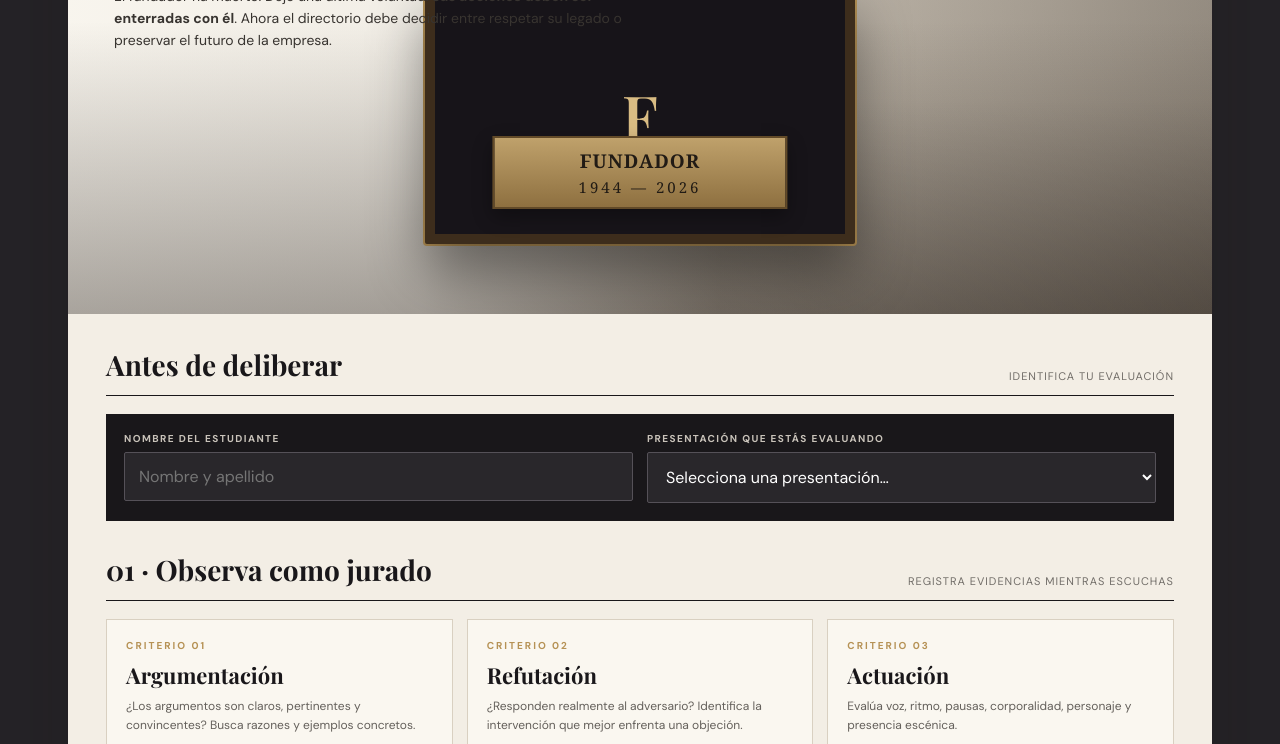
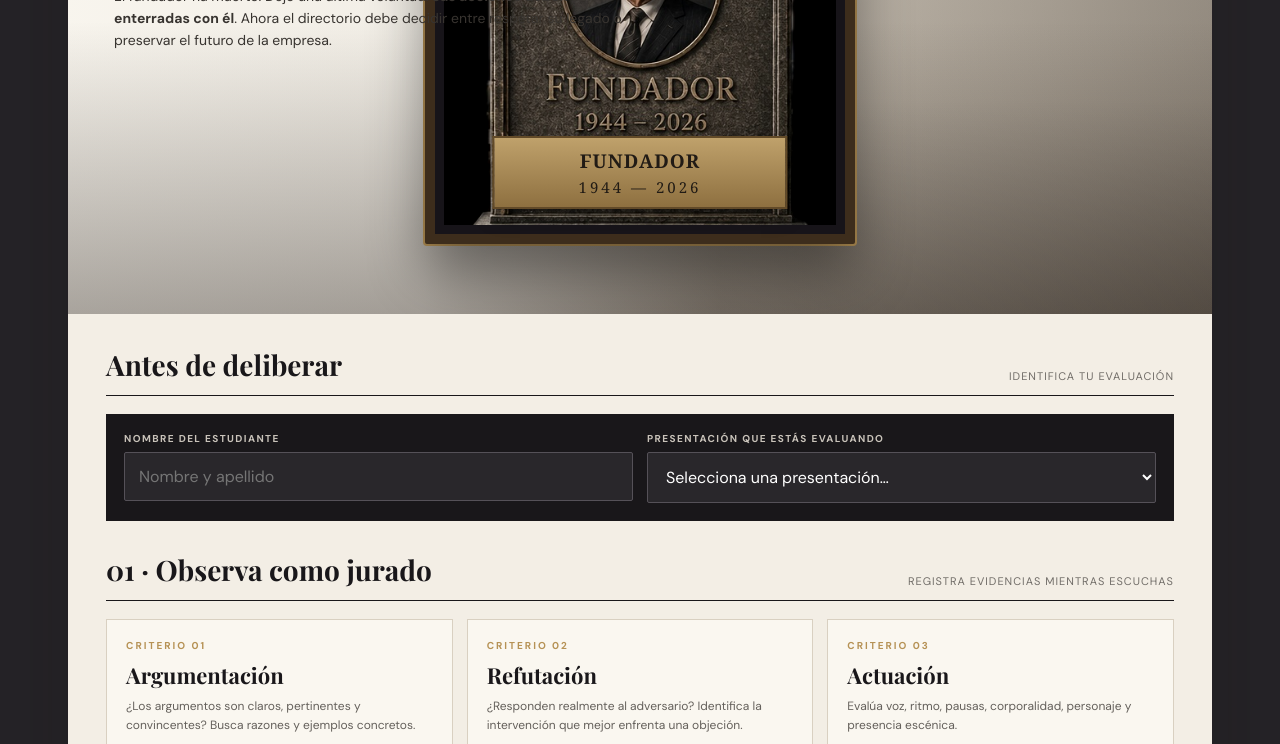
Before and after one commit to robertosuazogomez-commits/jurado-directorio-antigona, a website: page public/index.html in a window 1280 px wide. Shown: the part 356-1100 px from the top of the page. Drawn offline with nearby package versions, Linux system fonts and the light colour scheme.

Commit message:
Update index.html

```diff
--- a/public/index.html
+++ b/public/index.html
@@ -112,7 +112,7 @@ input[type=range]{width:100%;accent-color:var(--wine);margin:19px 0 8px;height:2
   </div>
   <div class="hero-mark">
     <div class="portrait-frame">
-      <img src="fundador.jpg" alt="Retrato del fundador" onerror="this.style.display='none';this.nextElementSibling.style.display='flex';">
+      <img src="fundador.jpeg" alt="Retrato del fundador" onerror="this.style.display='none';this.nextElementSibling.style.display='flex';">
       <div class="portrait-fallback" style="display:none;">F</div>
       <div class="founder-plaque">
         <b>FUNDADOR</b>
```
